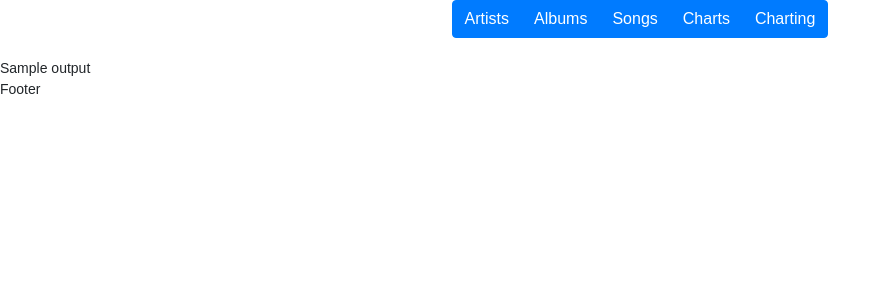
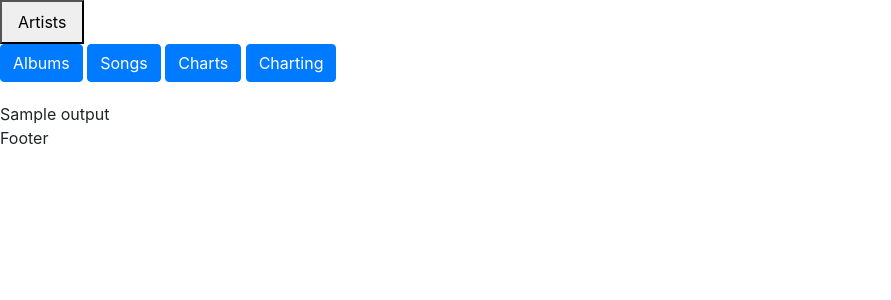
Before and after one commit to CollinDietz/billboard-analytics, a PHP site: the page made by application/views/grocery_crud_view.php in a window 1280 px wide. Shown: the top 300 px of the page, without its empty margins (0-891 px from the left). Run offline with PHP 8.4, Linux system fonts and the light colour scheme; the template is opened without the code that fills it: most values are stand-ins (such as "Sample title", 1, 10 or a date in 2020); data that the repository does not hold is empty.

Commit message:
more base_url calls removed

```diff
--- a/application/views/Chart_view.php
+++ b/application/views/Chart_view.php
@@ -17,7 +17,7 @@
     <?php echo $chart_name." For ".date("D M d, Y", strtotime($date)); ?>
   </h1>
 
-    <form action=<?php echo base_url("chart/chart_pick") ?> method="post">
+    <form action=<?php echo site_url("chart/chart_pick") ?> method="post">
       <div class="form-inline justify-content-center">
         <select class="form-control text-capitalize" name="chart">
           <?php foreach ($charts_list as $chart_list_item){
--- a/application/views/grocery_crud_view.php
+++ b/application/views/grocery_crud_view.php
@@ -40,17 +40,7 @@
 </head>
 
 <body>
-  <!-- Beginning header -->
-  <div class="btn-group-wrap">
-    <div class="btn-group" role="group" aria-label="Basic example">
-        <a class="btn btn-primary" href='<?php echo base_url('admin/artists')?>' role="button">Artists</a>
-        <a class="btn btn-primary" href='<?php echo base_url('admin/albums')?>' role="button">Albums</a>
-        <a class="btn btn-primary" href='<?php echo base_url('admin/songs')?>' role="button">Songs</a>
-        <a class="btn btn-primary" href='<?php echo base_url('admin/charts')?>' role="button">Charts</a>
-        <a class="btn btn-primary" href='<?php echo base_url('admin/charted')?>' role="button">Charting</a>
-    </div>
-  </div>
-   <!-- End of header-->
+        <?php include_once("nav_bar.php") ?>
         <div style='height:20px;'></div>
         <div>
           <?php echo $output; ?>
```
